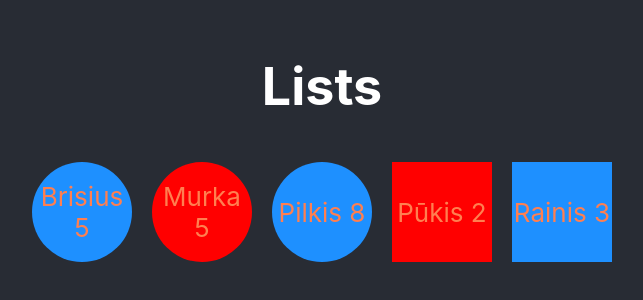
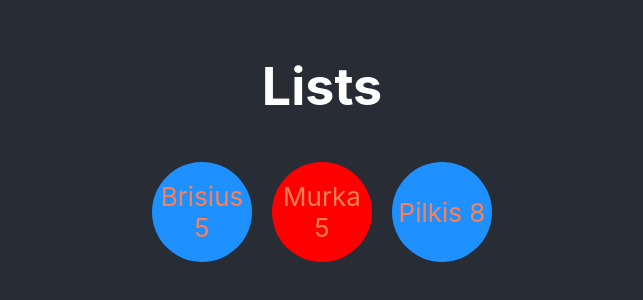
Before and after one commit to simonasablinaite/React, a React (Create React App) app: page / in a window 1280 px wide. Shown: the part 254-554 px from the top of the page, without its empty margins (318-961 px from the left). Built offline with nearby package versions, Linux system fonts and the light colour scheme.

Commit message:
If cats weight > 4: display null

```diff
--- a/src/Components/004/Cat.jsx
+++ b/src/Components/004/Cat.jsx
@@ -3,7 +3,8 @@ function Cat({ cat, i }) {
     <div
       style={{
         backgroundColor: i % 2 ? "red" : "dodgerBlue",
-        borderRadius: cat.weight > 4 ? "50px" : 0,
+        borderRadius: cat.weight > 4 ? "50px" : null,
+        display: cat.weight < 4 ? "none" : "flex",
       }}
     >
       {cat.name} {cat.weight}
```
